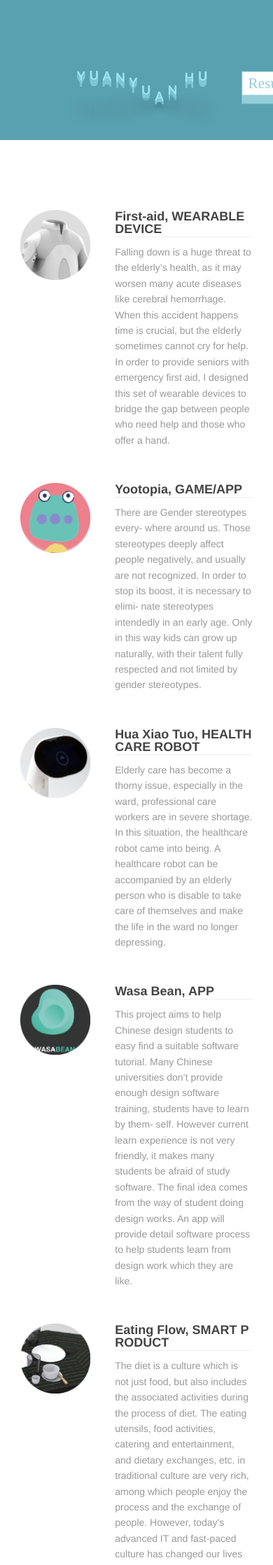
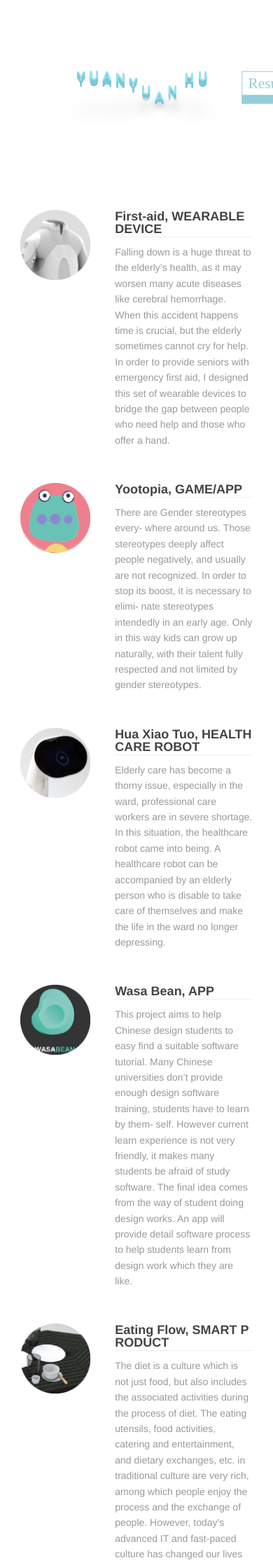
Before and after one commit to yuanyuanhu96/Potfolio-Archive, a Jekyll site: the page built from index.md, in a window 390 px wide. Shown: the top 2236 px of the page at 70% size. Built offline with Jekyll 4.4.1, drawn with Linux system fonts in a browser that asks for light colours.

Commit message:
Update style.css

```diff
--- a/_includes/style.css
+++ b/_includes/style.css
@@ -180,7 +180,7 @@
   left: 0;
    width: 100%;
    height: 300px;
-  background: #59a0b0;
+//  background: #59a0b0;
 }
 @media screen and (max-width: 767px) {
   .index-wrapper .aside {
@@ -254,7 +254,7 @@
   -webkit-animation: bounce 0.5s ease infinite alternate;
 
   font-family: 'Gill Sans', cursive;
-  font-size: 18px;
+  font-size: 30px;
   color: #9BE4F3;
   text-shadow: 0 1px 0 #7EC7D6,
                0 2px 0 #7EC7D6,
@@ -267,6 +267,14 @@
                0 9px 0 transparent,
                0 10px 10px rgba(0, 0, 0, .4);
 }
+
+
+@media screen and (max-width: 767px) {
+  h1 span {
+ font-size: 18px;
+  }
+
+
 h1 span:nth-child(2) {
   -webkit-animation-delay: .1s;
 }
```
